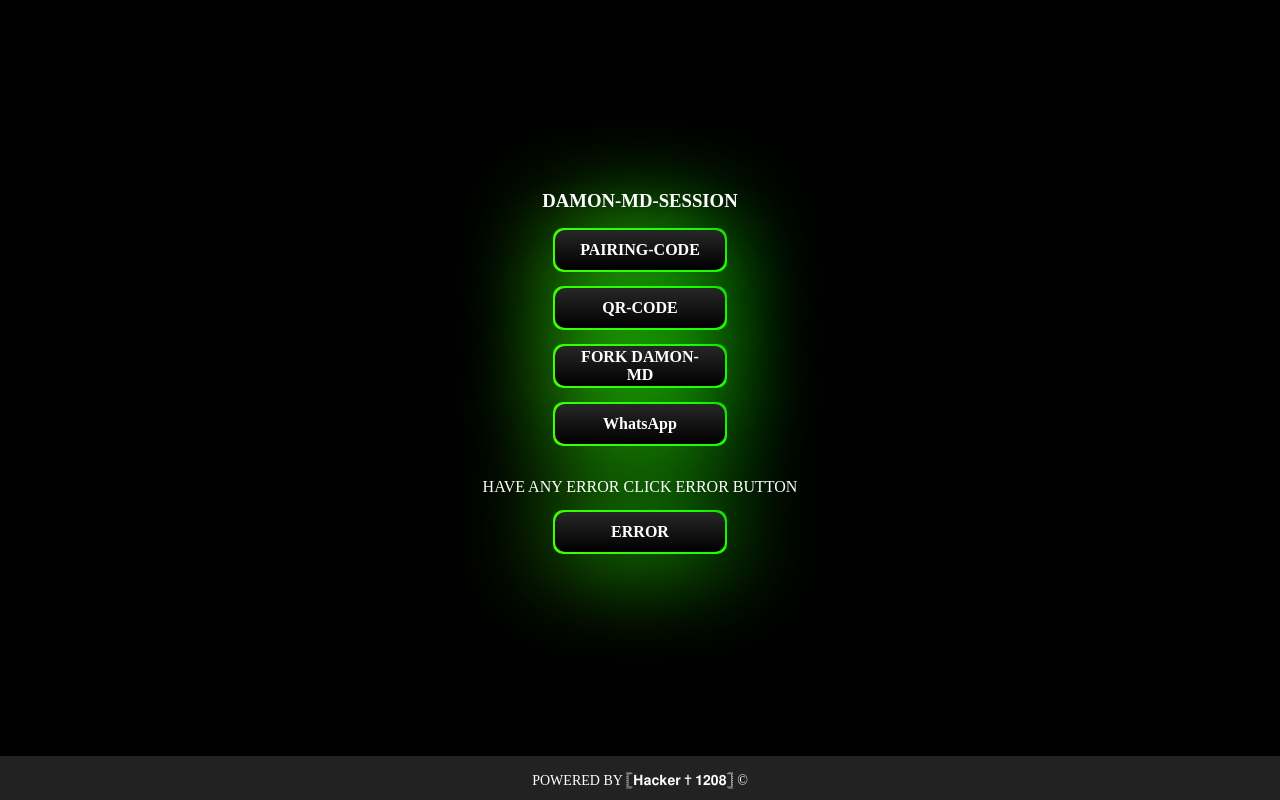
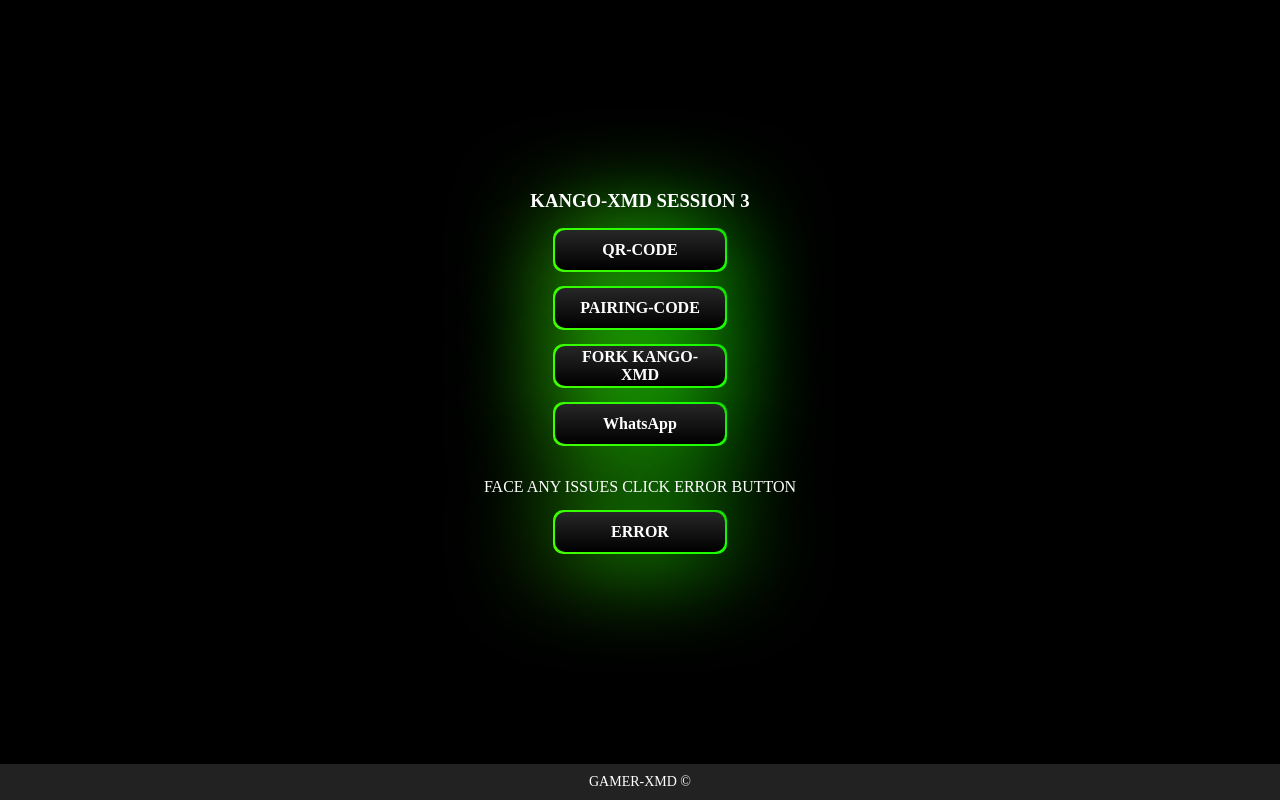
Before and after one commit to darkVador221/Gamers-xd, a plain HTML site: page main.html in a window 1280 px wide. Drawn offline with Linux system fonts and the light colour scheme.

Commit message:
Update main.html

```diff
--- a/main.html
+++ b/main.html
@@ -19,7 +19,7 @@
             "@context": "https://schema.org",
             "@type": "Organization",
             "url": "https://railway.app",
-            "logo": "https://files.catbox.moe/ewohph.jpg"
+            "logo": "https://files.catbox.moe/39z8jd.jpg"
     }
 
     .button-container {
@@ -112,17 +112,19 @@
 </head>
 <body>
   <div class="button-container">
-    <h3>DAMON-MD-SESSION</h3>
-      <div></div>
+    <h3> KANGO-XMD SESSION 3</h3>
+    <div></div>
+    <a href="/qr" class="button" target="_blank"> <span>QR-CODE</span> </a> <br>
     <a href="/pair" class="button" target="_blank"> <span>PAIRING-CODE</span> </a> <br>
-     <a href="/qr" class="button" target="_blank"> <span>QR-CODE</span> </a> <br>
-    <a href="https://github.com/Hacker1208x/DAMON-MD/fork)" class="button" target="_blank"> <span>FORK DAMON-MD</span> </a> <br> </a>
-    <a href="https://whatsapp.com/channel/0029VaojbRDKrWR2a38S5O1k" class="button" target="_blank"> <span>WhatsApp</span> </a> <br>    <p>HAVE ANY ERROR CLICK ERROR BUTTON</p>
+    <a href="https://github.com/darkVador221/Inco_dark/fork" class="button" target="_blank"> <span>FORK KANGO-XMD</span> </a> <br> </a>
+    <a href="https://whatsapp.com/channel/0029Vb6VHzgCsU9JzczWII2u" class="button" target="_blank"> <span>WhatsApp</span> </a> <br>
 
-    <a href="https://t.me/SuhasBro" class="button" target="_blank"> <span>ERROR</span> </a> <br>
+    <p>FACE ANY ISSUES CLICK ERROR BUTTON</p>
+
+    <a href="https://wa.me/221708766503" class="button" target="_blank"> <span>ERROR</span> </a> <br>
 
     <footer>
-     POWERED BY 𓊈𝐇𝐚𝐜𝐤𝐞𝐫 ✝ 𝟏𝟐𝟎𝟖𓊉 &copy; <span id="currentYear"></span>
+     GAMER-XMD &copy; <span id="currentYear"></span>
     </footer>
 
 </body>
```
